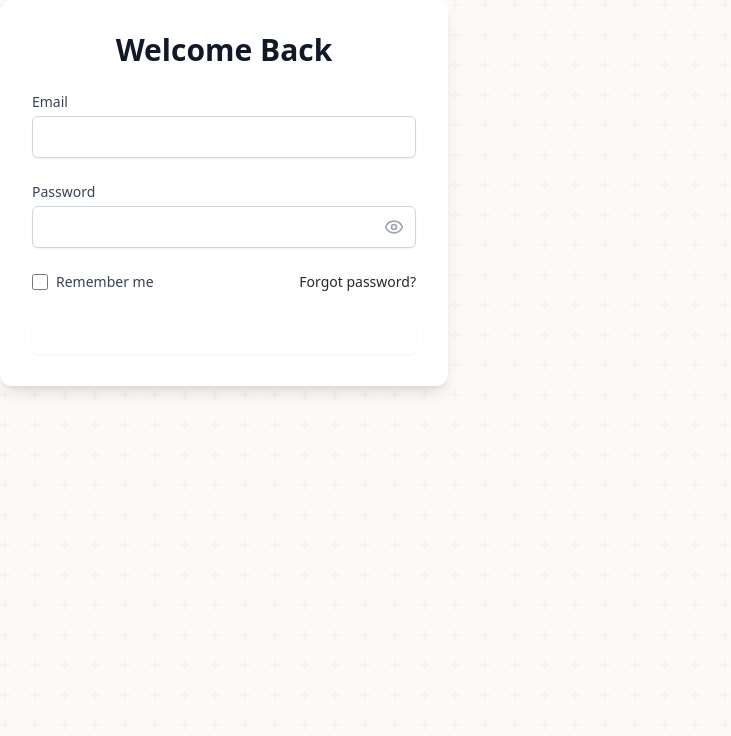
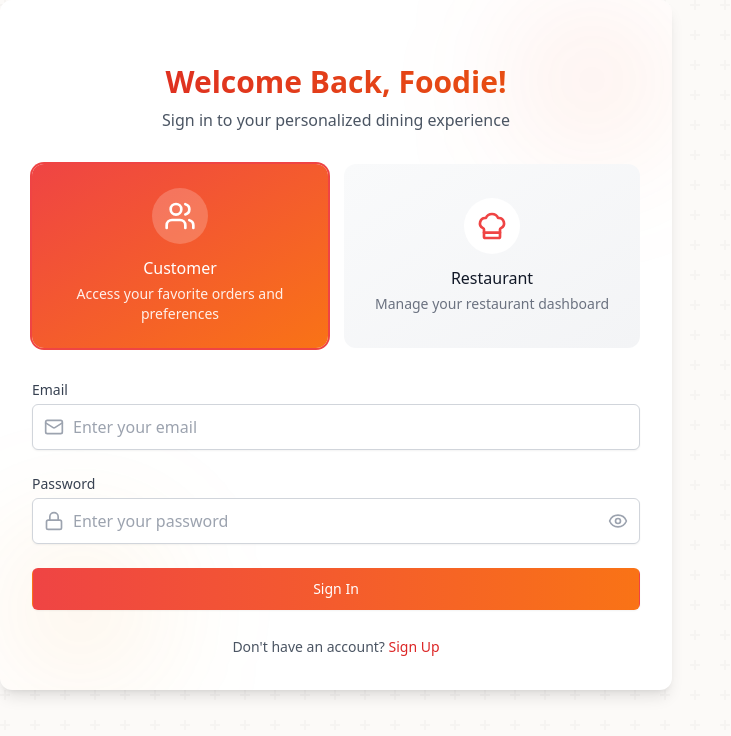
Before and after one commit to HasEEnaEEby/TOT-Web-Application, a React (Vite) app in the folder tot_web development/: page /login in a window 1280 px wide. Shown: the top 736 px of the page, without its empty margins (0-731 px from the left). Built offline with nearby package versions, Linux system fonts and the light colour scheme; no server answers.

Commit message:
Sucessfullu made LoginForm and sign in form

```diff
--- a/tot_web development/src/components/auth/logging/LoginForm.tsx
+++ b/tot_web development/src/components/auth/logging/LoginForm.tsx
@@ -1,125 +1,224 @@
+import { AnimatePresence, motion } from 'framer-motion';
+import { AlertCircle, Eye, EyeOff, Key, Loader2, Lock, Mail } from 'lucide-react';
 import React, { useState } from 'react';
-import { Eye, EyeOff } from 'lucide-react';
+import { useNavigate } from 'react-router-dom';
+import RoleSelector from '../RoleSelector';
 
-export default function LoginForm() {
+interface LoginFormProps {
+  onSignUpClick?: () => void;
+}
+
+type UserRole = 'customer' | 'restaurant';
+
+export default function LoginForm({ }: LoginFormProps) {
+  const [selectedRole, setSelectedRole] = useState<UserRole>('customer');
   const [showPassword, setShowPassword] = useState(false);
   const [isLoading, setIsLoading] = useState(false);
+  const [error, setError] = useState('');
   const [formData, setFormData] = useState({
     email: '',
     password: '',
-    rememberMe: false
+    adminCode: '',
   });
+
+  const navigate = useNavigate();
+
+  const validateForm = () => {
+    if (!formData.email) {
+      setError('Email is required');
+      return false;
+    }
+    if (!formData.password) {
+      setError('Password is required');
+      return false;
+    }
+    if (formData.password.length < 6) {
+      setError('Password must be at least 6 characters');
+      return false;
+    }
+    if (selectedRole === 'restaurant' && !formData.adminCode) {
+      setError('Admin code is required for restaurant login');
+      return false;
+    }
+    return true;
+  };
 
   const handleSubmit = async (e: React.FormEvent) => {
     e.preventDefault();
+    setError('');
+
+    if (!validateForm()) return;
+
     setIsLoading(true);
-    // Handle login logic here
-    setTimeout(() => setIsLoading(false), 1500);
+    try {
+      await new Promise((resolve) => setTimeout(resolve, 1500));
+      console.log('Login successful:', { ...formData, role: selectedRole });
+    } catch (err) {
+      setError('Invalid login credentials');
+    } finally {
+      setIsLoading(false);
+    }
   };
 
+  const isRestaurant = selectedRole === 'restaurant';
+
   return (
-    <div className="w-full max-w-md p-8 space-y-6 bg-white dark:bg-gray-800 rounded-xl shadow-lg">
-      <h2 className="text-3xl font-bold text-center text-gray-900 dark:text-white">
-        Welcome Back
-      </h2>
+    <motion.div
+      initial={{ opacity: 0, y: 20 }}
+      animate={{ opacity: 1, y: 0 }}
+      className="w-full max-w-2xl p-8 space-y-8 bg-white dark:bg-gray-800 rounded-xl shadow-lg relative overflow-hidden"
+    >
+      {/* Decorative Background Elements */}
+      <div className="absolute top-0 right-0 w-40 h-40 bg-gradient-to-br from-red-500/10 to-orange-500/10 rounded-full blur-3xl" />
+      <div className="absolute bottom-0 left-0 w-40 h-40 bg-gradient-to-tr from-orange-500/10 to-yellow-500/10 rounded-full blur-3xl" />
 
-      <form onSubmit={handleSubmit} className="space-y-6">
-        <div>
+      <div className="text-center space-y-2 relative">
+        <motion.h2
+          initial={{ opacity: 0 }}
+          animate={{ opacity: 1 }}
+          className="text-3xl font-bold bg-clip-text text-transparent bg-gradient-to-r from-red-600 to-orange-600"
+        >
+          {isRestaurant ? 'Restaurant Partner Login' : 'Welcome Back, Foodie!'}
+        </motion.h2>
+        <p className="text-gray-600 dark:text-gray-400">
+          {isRestaurant
+            ? 'Access your restaurant dashboard and manage your orders efficiently.'
+            : 'Sign in to your personalized dining experience'}
+        </p>
+      </div>
+
+      {/* Role Selector */}
+      <RoleSelector selectedRole={selectedRole} onChange={setSelectedRole} />
+
+      <form onSubmit={handleSubmit} className="space-y-6 relative">
+        <AnimatePresence mode="wait">
+          {error && (
+            <motion.div
+              initial={{ opacity: 0, height: 0 }}
+              animate={{ opacity: 1, height: 'auto' }}
+              exit={{ opacity: 0, height: 0 }}
+              className="p-3 rounded-md bg-red-50 dark:bg-red-900/30"
+            >
+              <div className="flex items-center gap-2 text-red-600 dark:text-red-400">
+                <AlertCircle className="h-4 w-4" />
+                <p className="text-sm font-medium">{error}</p>
+              </div>
+            </motion.div>
+          )}
+        </AnimatePresence>
+
+        {/* Email Field */}
+        <div className="space-y-1">
           <label className="block text-sm font-medium text-gray-700 dark:text-gray-300">
-            Email
+            {isRestaurant ? 'Restaurant Email' : 'Email'}
           </label>
-          <input
+          <div className="relative">
+            <motion.input
+              whileFocus={{ scale: 1.01 }}
               type="email"
               value={formData.email}
-            onChange={(e) => setFormData({ ...formData, email: e.target.value })}
-            className="mt-1 block w-full px-3 py-2 bg-white dark:bg-gray-700 border border-gray-300 dark:border-gray-600 rounded-md shadow-sm focus:outline-none focus:ring-primary-500 focus:border-primary-500"
+              onChange={(e) => {
+                setFormData({ ...formData, email: e.target.value });
+                setError('');
+              }}
+              placeholder={isRestaurant ? 'Enter your restaurant email' : 'Enter your email'}
+              className="block w-full pl-10 pr-3 py-2.5 bg-white dark:bg-gray-700 border border-gray-300 dark:border-gray-600 rounded-md shadow-sm focus:outline-none focus:ring-2 focus:ring-red-500 dark:focus:ring-orange-500 focus:border-transparent transition-all duration-200"
               required
             />
+            <Mail className="h-5 w-5 text-gray-400 absolute left-3 top-1/2 transform -translate-y-1/2" />
+          </div>
         </div>
 
-        <div className="relative">
+        {/* Password Field */}
+        <div className="space-y-1">
           <label className="block text-sm font-medium text-gray-700 dark:text-gray-300">
             Password
           </label>
           <div className="relative">
-            <input
+            <motion.input
+              whileFocus={{ scale: 1.01 }}
               type={showPassword ? 'text' : 'password'}
               value={formData.password}
-              onChange={(e) => setFormData({ ...formData, password: e.target.value })}
-              className="mt-1 block w-full px-3 py-2 bg-white dark:bg-gray-700 border border-gray-300 dark:border-gray-600 rounded-md shadow-sm focus:outline-none focus:ring-primary-500 focus:border-primary-500"
+              onChange={(e) => {
+                setFormData({ ...formData, password: e.target.value });
+                setError('');
+              }}
+              placeholder="Enter your password"
+              className="block w-full pl-10 pr-10 py-2.5 bg-white dark:bg-gray-700 border border-gray-300 dark:border-gray-600 rounded-md shadow-sm focus:outline-none focus:ring-2 focus:ring-red-500 dark:focus:ring-orange-500 focus:border-transparent transition-all duration-200"
               required
             />
+            <Lock className="h-5 w-5 text-gray-400 absolute left-3 top-1/2 transform -translate-y-1/2" />
             <button
               type="button"
               onClick={() => setShowPassword(!showPassword)}
-              className="absolute inset-y-0 right-0 pr-3 flex items-center"
+              className="absolute right-3 top-1/2 transform -translate-y-1/2 text-gray-400 hover:text-gray-600 dark:hover:text-gray-300 transition-colors"
             >
-              {showPassword ? (
-                <EyeOff className="h-5 w-5 text-gray-400" />
-              ) : (
-                <Eye className="h-5 w-5 text-gray-400" />
-              )}
+              {showPassword ? <EyeOff className="h-5 w-5" /> : <Eye className="h-5 w-5" />}
             </button>
           </div>
         </div>
 
-        <div className="flex items-center justify-between">
-          <div className="flex items-center">
-            <input
-              id="remember-me"
-              type="checkbox"
-              checked={formData.rememberMe}
-              onChange={(e) => setFormData({ ...formData, rememberMe: e.target.checked })}
-              className="h-4 w-4 text-primary-600 focus:ring-primary-500 border-gray-300 rounded"
+        {/* Admin Code Field (For Restaurants Only) */}
+        {isRestaurant && (
+          <div className="space-y-1">
+            <label className="block text-sm font-medium text-gray-700 dark:text-gray-300">
+              Admin Code
+            </label>
+            <div className="relative">
+              <motion.input
+                whileFocus={{ scale: 1.01 }}
+                type="text"
+                value={formData.adminCode}
+                onChange={(e) => {
+                  setFormData({ ...formData, adminCode: e.target.value });
+                  setError('');
+                }}
+                placeholder="Enter the admin code sent to your email"
+                className="block w-full pl-10 pr-3 py-2.5 bg-white dark:bg-gray-700 border border-gray-300 dark:border-gray-600 rounded-md shadow-sm focus:outline-none focus:ring-2 focus:ring-red-500 dark:focus:ring-orange-500 focus:border-transparent transition-all duration-200"
+                required
               />
-            <label
-              htmlFor="remember-me"
-              className="ml-2 block text-sm text-gray-700 dark:text-gray-300"
+              <Key className="h-5 w-5 text-gray-400 absolute left-3 top-1/2 transform -translate-y-1/2" />
+            </div>
+            <p className="text-sm text-gray-500 dark:text-gray-400">
+              This code is provided by the TOT admin upon approval.
+            </p>
+          </div>
+        )}
+
+        <motion.button
+          type="submit"
+          disabled={isLoading}
+          whileHover={{ scale: 1.02 }}
+          whileTap={{ scale: 0.98 }}
+          className="w-full flex justify-center items-center py-2.5 px-4 border border-transparent rounded-md shadow-sm text-sm font-medium text-white bg-gradient-to-r from-red-500 to-orange-500 hover:from-red-600 hover:to-orange-600 focus:outline-none focus:ring-2 focus:ring-offset-2 focus:ring-red-500 disabled:opacity-50 disabled:cursor-not-allowed transition-all duration-200"
         >
-              Remember me
-            </label>
-          </div>
-          <div className="text-sm">
-            <a
-              href="#"
-              className="font-medium text-primary-600 hover:text-primary-500"
+          {isLoading ? <Loader2 className="h-5 w-5 animate-spin" /> : 'Sign In'}
+        </motion.button>
+
+        {/* Sign Up Link */}
+        <div className="text-center">
+          <span className="text-sm text-gray-600 dark:text-gray-400">
+            Don't have an account?{' '}
+            <motion.button
+              type="button"
+              onClick={() => navigate('/signup')}
+              className="font-medium text-red-600 hover:text-red-700 dark:text-orange-400 dark:hover:text-orange-500"
             >
-              Forgot password?
-            </a>
-          </div>
+              Sign Up
+            </motion.button>
+          </span>
         </div>
 
-        <button
-          type="submit"
-          disabled={isLoading}
-          className="w-full flex justify-center py-2 px-4 border border-transparent rounded-md shadow-sm text-sm font-medium text-white bg-gradient-to-r from-primary-500 to-primary-600 hover:from-primary-600 hover:to-primary-700 focus:outline-none focus:ring-2 focus:ring-offset-2 focus:ring-primary-500 disabled:opacity-50 disabled:cursor-not-allowed"
+        {isRestaurant && (
+          <motion.a
+            whileHover={{ scale: 1.05 }}
+            href="#support"
+            className="block text-sm text-center text-transparent bg-clip-text bg-gradient-to-r from-red-500 to-orange-500 hover:from-red-600 hover:to-orange-600 transition-all duration-200"
           >
-          {isLoading ? (
-            <svg
-              className="animate-spin h-5 w-5 text-white"
-              xmlns="http://www.w3.org/2000/svg"
-              fill="none"
-              viewBox="0 0 24 24"
-            >
-              <circle
-                className="opacity-25"
-                cx="12"
-                cy="12"
-                r="10"
-                stroke="currentColor"
-                strokeWidth="4"
-              />
-              <path
-                className="opacity-75"
-                fill="currentColor"
-                d="M4 12a8 8 0 018-8V0C5.373 0 0 5.373 0 12h4zm2 5.291A7.962 7.962 0 014 12H0c0 3.042 1.135 5.824 3 7.938l3-2.647z"
-              />
-            </svg>
-          ) : (
-            'Sign In'
+            Need help? Contact Admin
+          </motion.a>
         )}
-        </button>
       </form>
-    </div>
+    </motion.div>
   );
 }
```
Lines whose indentation alone changed are shown as unchanged.
